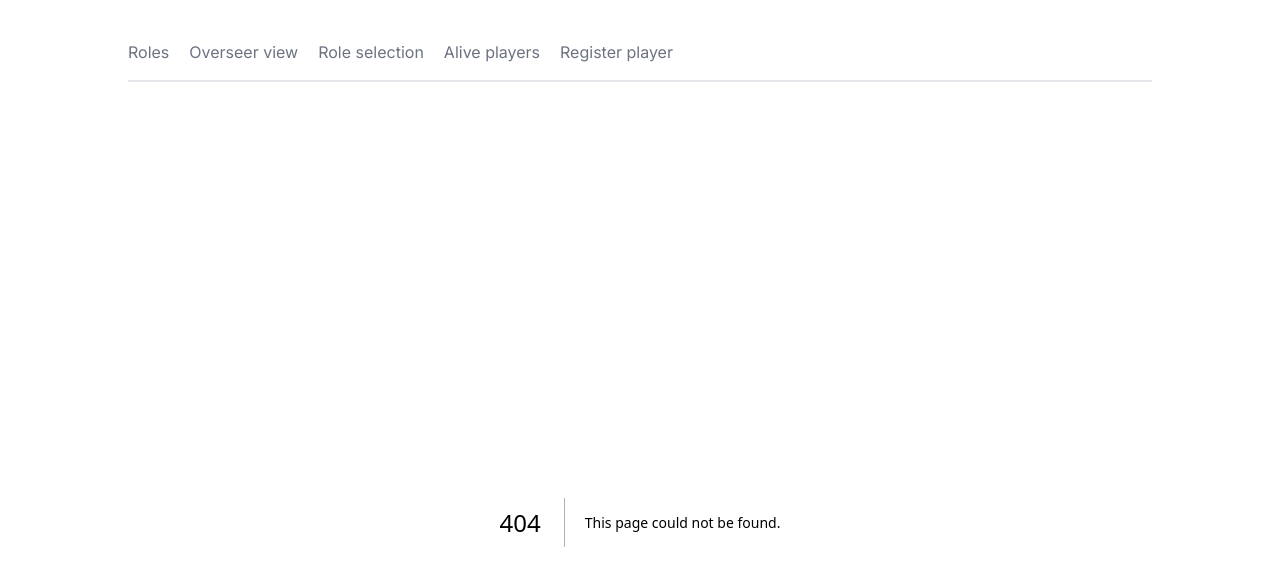
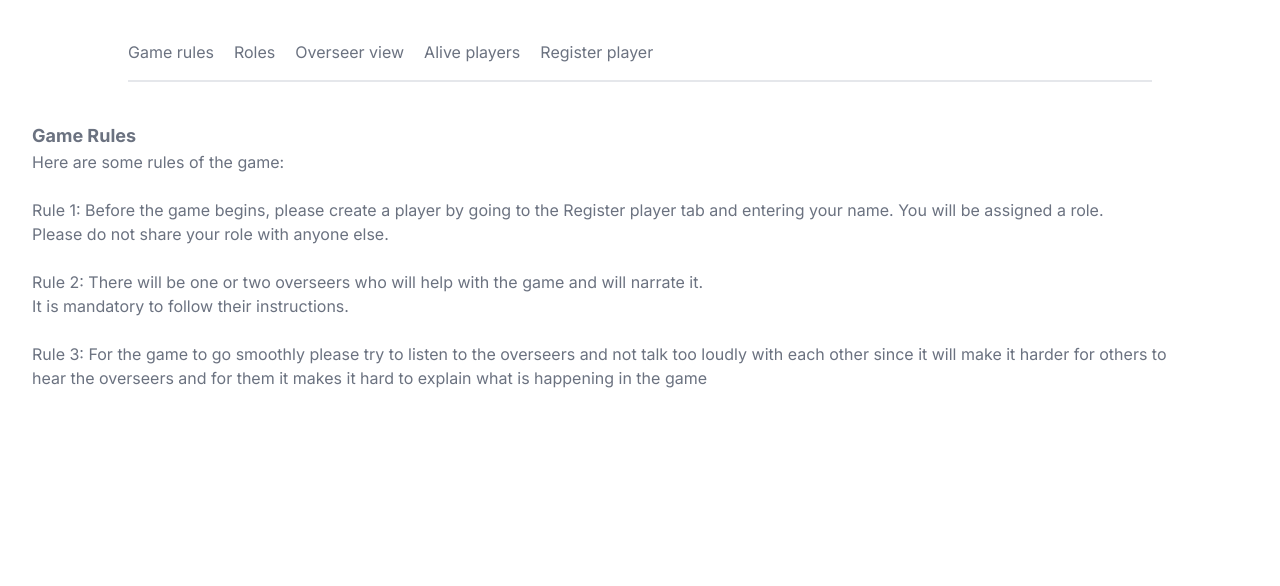
Before and after one commit to Matas7575/mafia-game, a Next.js app: page /rules in a window 1280 px wide. Before the commit this address had no page. Shown: the top 586 px of the page. Built offline with nearby package versions, Linux system fonts and the light colour scheme.

Commit message:
Some minor changes and Rules page added

```diff
--- a/app/components/Navbar.jsx
+++ b/app/components/Navbar.jsx
@@ -4,9 +4,10 @@ import Link from 'next/link'
 export default function Navbar() {
   return (
     <nav>
+        <Link href="/rules">Game rules</Link>
         <Link href="/">Roles </Link>
         <Link href="/overseer">Overseer view </Link>
-        <Link href="/roleSelection">Role selection</Link>
+        {/* <Link href="/roleSelection">Role selection</Link> */}
         <Link href="/allPlayers">Alive players</Link>
         <Link href="/registerPlayer">Register player</Link>
     </nav>
--- a/app/globals.css
+++ b/app/globals.css
@@ -3,7 +3,6 @@
 @tailwind utilities;
 
 body {
-  background: #ffffff;
   @apply text-gray-500 m-8;
 }
 h1, h2 {
@@ -13,7 +12,7 @@ main {
   @apply max-w-5xl my-12 mx-auto px-8;
 }
 main > h2 {
-  @apply mb-4 pb-2 text-base ;
+  @apply mb-4 pb-2 text-base;
 }
 p > a {
   @apply  underline;
--- a/app/overseer/page.tsx
+++ b/app/overseer/page.tsx
@@ -67,8 +67,6 @@ const Overseer: React.FC = () => {
   const [isAuthenticated, setIsAuthenticated] = useState<boolean>(false);
   const [password, setPassword] = useState<string>('');
   const [error, setError] = useState<string>('');
-  const [roleToUpdate, setRoleToUpdate] = useState('');
-  const [newLimit, setNewLimit] = useState('');
   const [roleLimits, setRoleLimits] = useState<RoleLimit[]>([]);
 
 
@@ -77,7 +75,6 @@ const Overseer: React.FC = () => {
       getPlayers().then(playersData => {
         if (playersData) {
           setData(playersData);
-          console.log("Data:", playersData);
         }
       });
     }
@@ -87,7 +84,6 @@ const Overseer: React.FC = () => {
     getPlayers().then(playersData => {
       if (playersData) {
         setData(playersData);
-        console.log("Data:", playersData);
       }
     });
   }, []);
@@ -164,40 +160,17 @@ const Overseer: React.FC = () => {
       </div>
     );
   }
-
-  if (!data.length) return <div>Loading...</div>;
+  if (!data.length && !roleLimits.length) return <div>Loading...</div>;
 
   return (
     <div className="p-4">
-      {/* <div>
-    <h2>Adjust Role Limits</h2>
-    <form onSubmit={(e) => {
-      e.preventDefault();
-      updateRoleLimit(roleToUpdate, Number(newLimit));
-    }}>
-      <input
-        type="text"
-        placeholder="Role"
-        value={roleToUpdate}
-        onChange={(e) => setRoleToUpdate(e.target.value)}
-      />
-      <input
-        type="number"
-        placeholder="New Limit"
-        value={newLimit}
-        onChange={(e) => setNewLimit(e.target.value)}
-      />
-      <button type="submit">Update Limit</button>
-    </form>
-
-  </div> */}
-  <h2>Role Limits</h2>
+      <h2>Role Limits</h2>
       <table>
         <thead>
           <tr>
             <th>Role</th>
             <th>Limit</th>
-            <th>Actions</th>
+            <th></th>
           </tr>
         </thead>
         <tbody>
@@ -213,12 +186,17 @@ const Overseer: React.FC = () => {
                 />
               </td>
               <td>
-                <button onClick={() => submitNewLimit(limit.id, limit.limit)}>Update</button>
+                <button onClick={() => submitNewLimit(limit.id, limit.limit)}
+                className="py-1 px-3 text-white bg-blue-500 hover:bg-blue-600 rounded">Update</button>
               </td>
             </tr>
           ))}
         </tbody>
       </table>
+      <h4 className="text-1xl font-bold">Total players that can play: {roleLimits.reduce((sum, limit) => sum + limit.limit, 0)}</h4>
+      <br />
+      <br />
+      <br />
       <h2 className="text-2xl font-bold mb-4">Player Overview</h2>
       <table className="min-w-full table-auto border-collapse border border-gray-200">
         <thead className="bg-gray-100">
--- a/app/registerPlayer/page.tsx
+++ b/app/registerPlayer/page.tsx
@@ -91,6 +91,18 @@ export default function RegisterPlayer() {
           {errorMessage}
         </div>
       )}
+      <div>
+          <br />
+          <h2>
+            In name please enter your actual name to avoid confusion
+          </h2>
+        </div>
+        <div>
+          <br />
+          <h2>
+            You cannot modify your name after creation so make sure it is correct
+          </h2>
+        </div>
     </main>
   );
 }
--- /dev/null
+++ b/app/rules/page.tsx
@@ -0,0 +1,24 @@
+import React from 'react';
+
+export default function rules()  {
+    return (
+        <div>
+            <h1>Game Rules</h1>
+            <p>Here are some rules of the game:</p>
+            <br />
+            <ul>
+                <li>Rule 1: Before the game begins, please create a player by going to the Register player tab
+                    and entering your name. You will be assigned a role. <br /> Please do not share your role with anyone else.
+                </li>
+                <br />
+                <li>Rule 2: There will be one or two overseers who will help with the game and will narrate it.
+                <br />It is mandatory to follow their instructions.
+                </li>
+                <br />
+                <li>Rule 3: For the game to go smoothly please try to listen to the overseers and not talk too loudly with each other
+                    since it will make it harder for others to <br /> hear the overseers and for them it makes it hard to explain what is happening in the game
+                </li>
+            </ul>
+        </div>
+    );
+};
```
